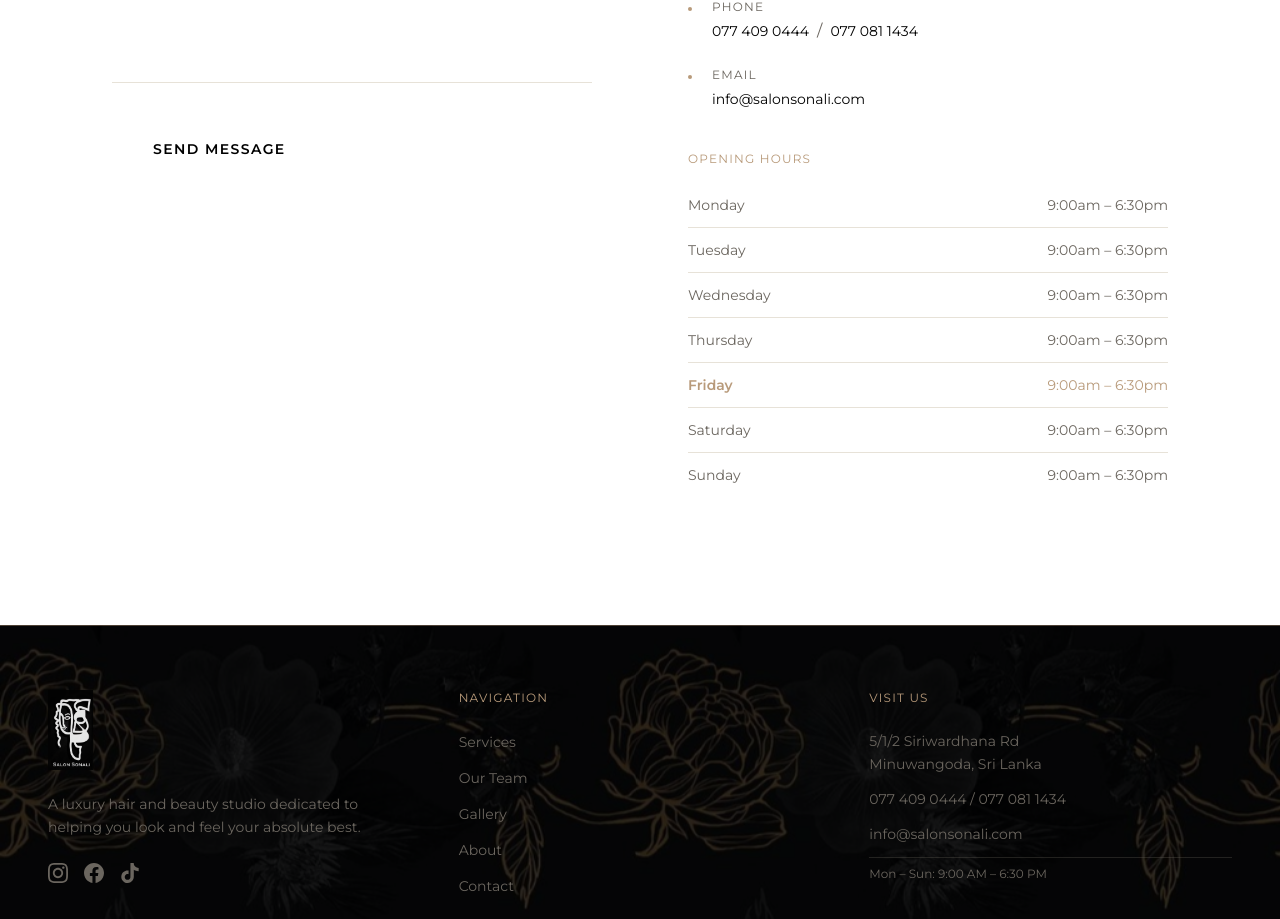
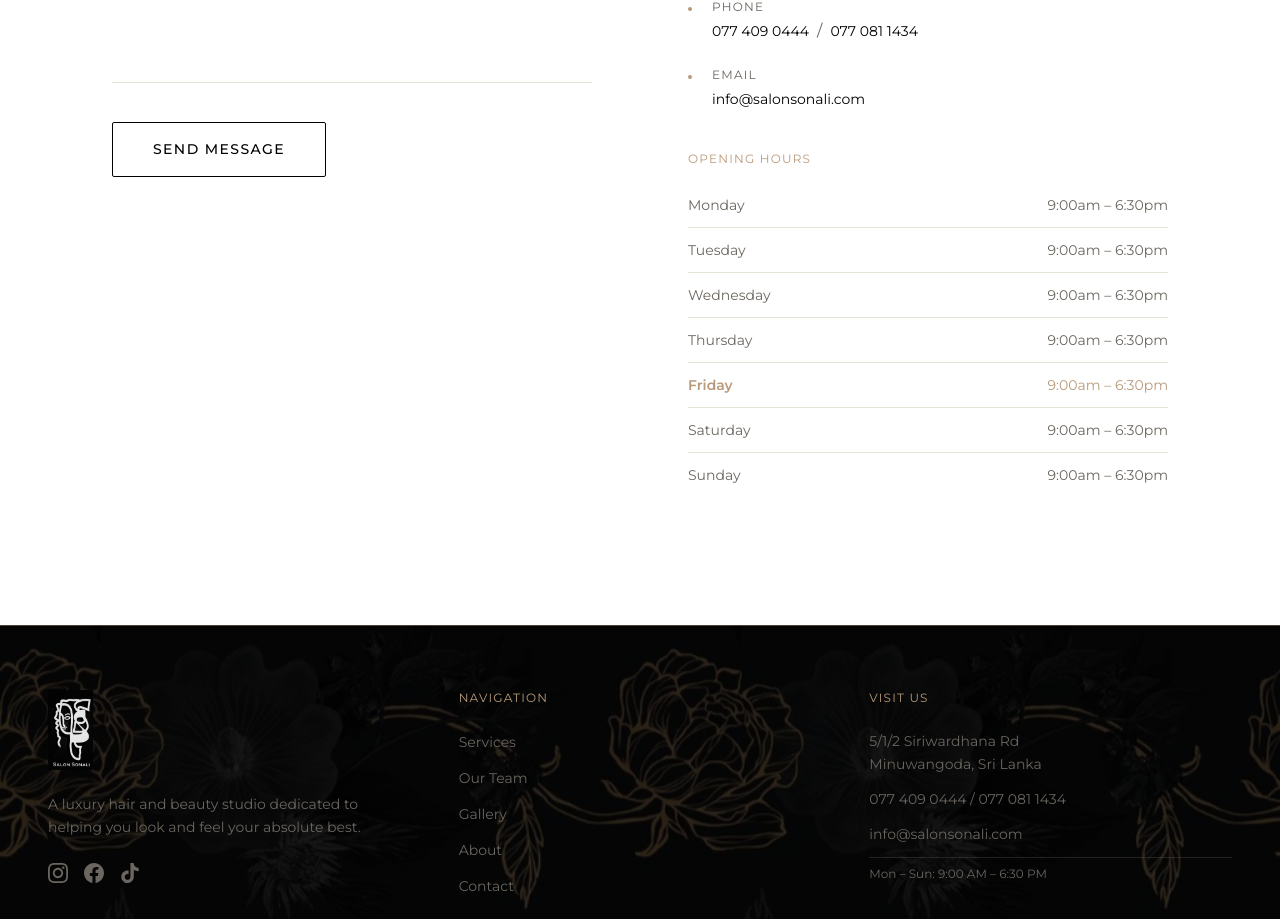
Before and after one commit to TJ-Sites/salon-sonali, a Next.js app: page /contact in a window 1280 px wide. Shown: the part 1020-1939 px from the top of the page. Built offline with nearby package versions, Linux system fonts and the light colour scheme; a web font is replaced by a local one.

Commit message:
Update ContactPageClient.tsx

```diff
--- a/app/contact/ContactPageClient.tsx
+++ b/app/contact/ContactPageClient.tsx
@@ -138,7 +138,7 @@ export default function ContactPageClient() {
                   {errors.message && <p className="font-montserrat text-xs text-red-400 mt-2">{errors.message}</p>}
                 </div>
 
-                <button type="submit" className="btn-primary" disabled={loading} id="contact-submit">
+                <button type="submit" className="btn-outline-dark" disabled={loading} id="contact-submit">
                   {loading ? (
                     <span className="flex items-center gap-3">
                       <span className="w-4 h-4 border-2 border-[#FFFFFF]/30 border-t-[#FFFFFF] rounded-full animate-spin" />
```
